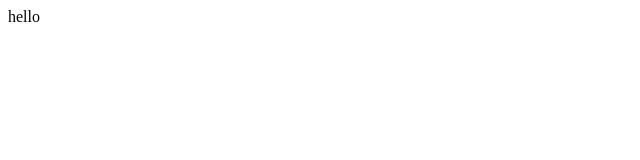
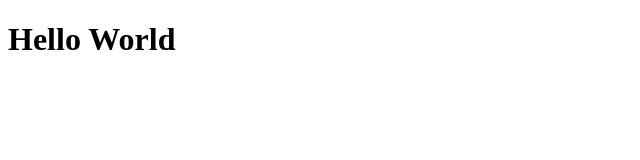
Before and after one commit to Sub2n/hecoco, a plain HTML site: page index.html in a window 1280 px wide. Shown: the whole page, without its empty margins (0-640 px from the left). Drawn offline with Linux system fonts and the light colour scheme.

Commit message:
feat: second

```diff
--- a/index.html
+++ b/index.html
@@ -7,6 +7,6 @@
     <title>Document</title>
   </head>
   <body>
-    hello
+    <h1>Hello World</h1>
   </body>
 </html>
```
